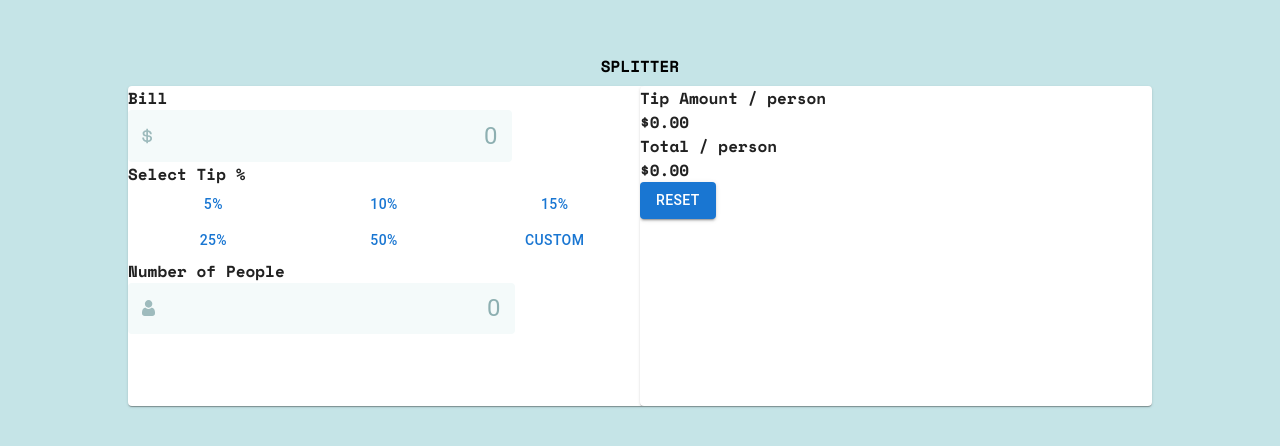
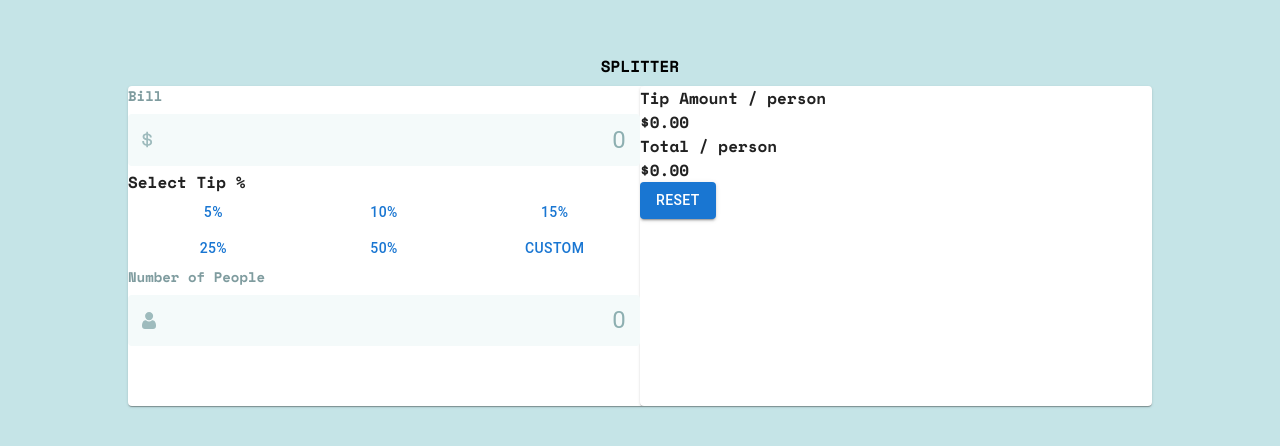
Before and after one commit to danhalis/tip-calculator-app, a Next.js app: page / in a window 1280 px wide. Shown: the part 170-616 px from the top of the page. Built offline with nearby package versions, Linux system fonts and the light colour scheme.

Commit message:
Change input label's style

```diff
--- a/app/globals.css
+++ b/app/globals.css
@@ -10,6 +10,11 @@
 }
 
 @layer components {
+  .field-label {
+    @apply
+      text-[#7f9c9f]
+      text-sm
+  }
   .amount-input {
     @apply
       rounded
--- a/components/AmountInput.tsx
+++ b/components/AmountInput.tsx
@@ -90,16 +90,20 @@ function AmountInput({ id, label, icon, iconWidth, iconHeight }: Props) {
   }
   return (
     <div>
-      <h2>{label}</h2>
+      <h2 className="field-label">{label}</h2>
       <ThemeProvider theme={customTheme(outerTheme)}>
         <TextField
-          className="amount-input"
           id={id}
           placeholder="0"
+          type="number"
+          // styles
+          className="amount-input"
           variant="outlined"
-          type="number"
+          fullWidth
           size="small"
+          margin="dense"
           inputProps={muiInputProps}
+          // icon
           InputProps={{
             startAdornment: (
               <InputAdornment position="start">
@@ -107,6 +111,7 @@ function AmountInput({ id, label, icon, iconWidth, iconHeight }: Props) {
               </InputAdornment>
             ),
           }}
+          // events
           onChange={onChange}
           onKeyPress={(event) => {
             if(!event.key.match(/^\d$/g)) {
```
